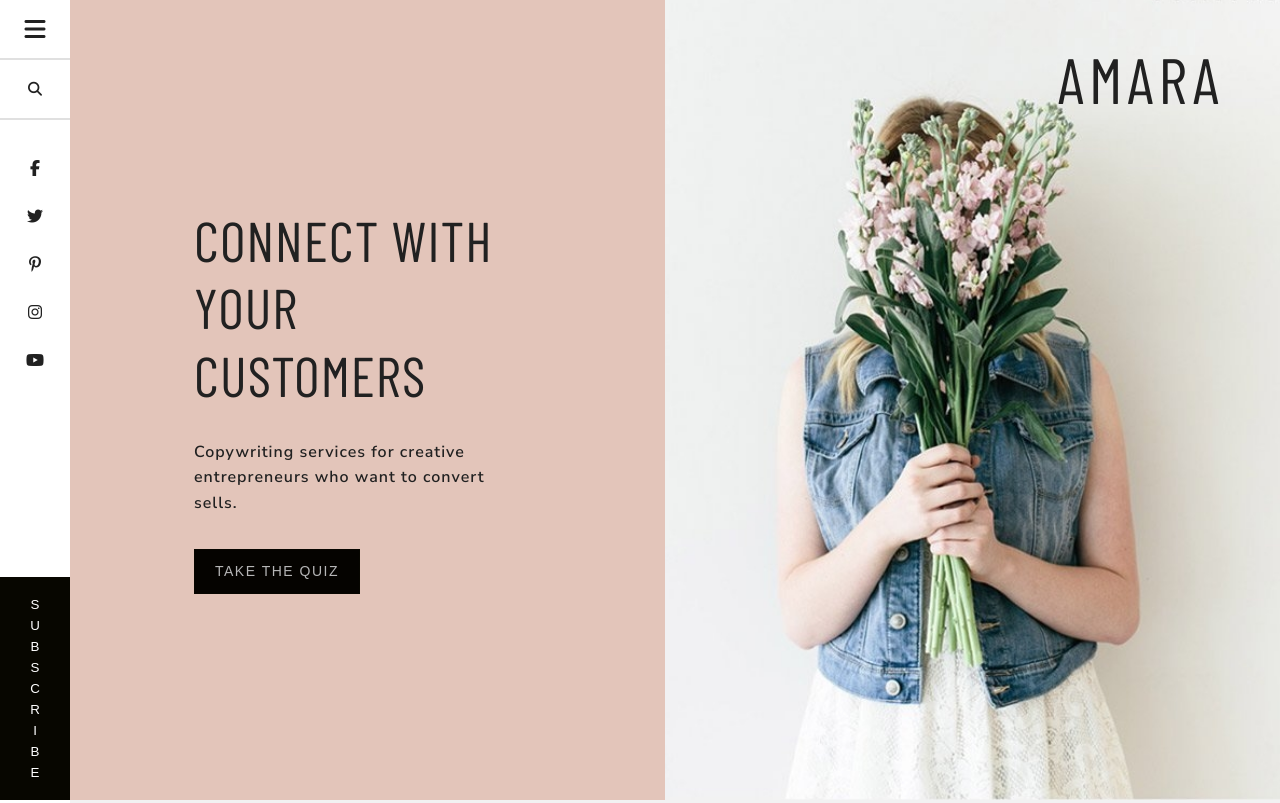
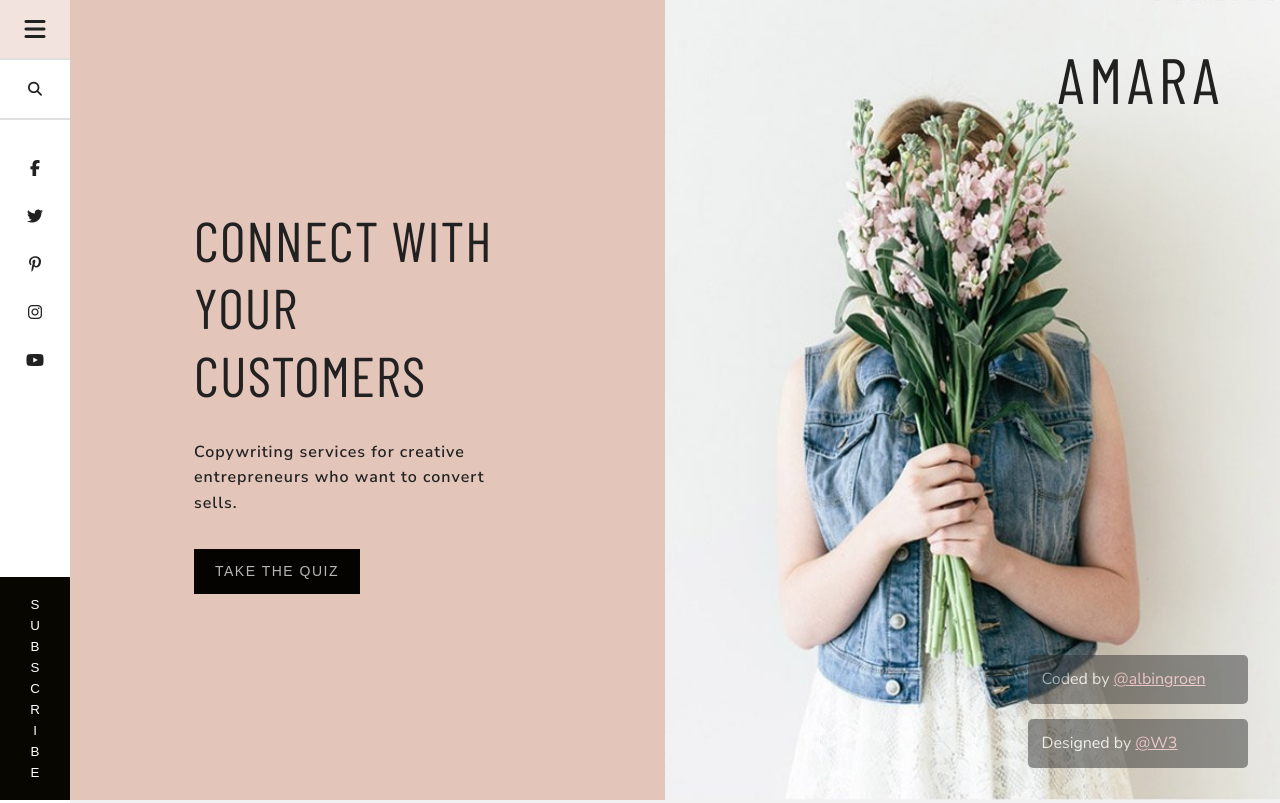
Before and after one commit to albingroen/100-days-of-layout, a plain HTML site: page 006/index.html in a window 1280 px wide. Shown: the top 803 px of the page. Drawn offline with nearby package versions, Linux system fonts and the light colour scheme; a web font is replaced by a local one.

Commit message:
Final touches

```diff
--- a/006/style.scss
+++ b/006/style.scss
@@ -16,6 +16,8 @@ body {
     font-family: 'Nunito Sans', sans-serif;
     color: #212121;
     font-weight: 400;
+    margin-bottom: 200px;
+    min-height: 100vh;
 }
 
 *:focus {
@@ -37,6 +39,7 @@ body {
     opacity: 0.5;
     transition: 0.1s ease-in-out 0s;
     user-select: none;
+    z-index: 2;
 
     &:hover {
         opacity: 1;
@@ -65,6 +68,7 @@ header, .sidebar {
 
     .top-icons {
         i {
+            cursor: pointer;
             height: 60px;
             width: 70px;
             display: flex;
@@ -72,6 +76,14 @@ header, .sidebar {
             align-items: center;
             font-size: 1.5em;
             border-bottom: 2px solid #e0e0e0;
+
+            @include trans;
+
+            &:hover {
+                background: lighten(#e3c5ba, 10%);
+
+                @include trans;
+            }
 
             &:last-child {
                 font-size: 0.875em;
```
Also changed, not shown: 006/style.css, 1 other file.
